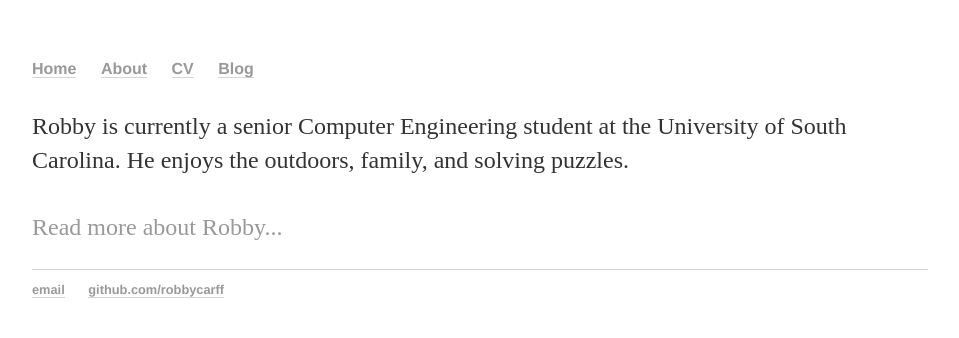
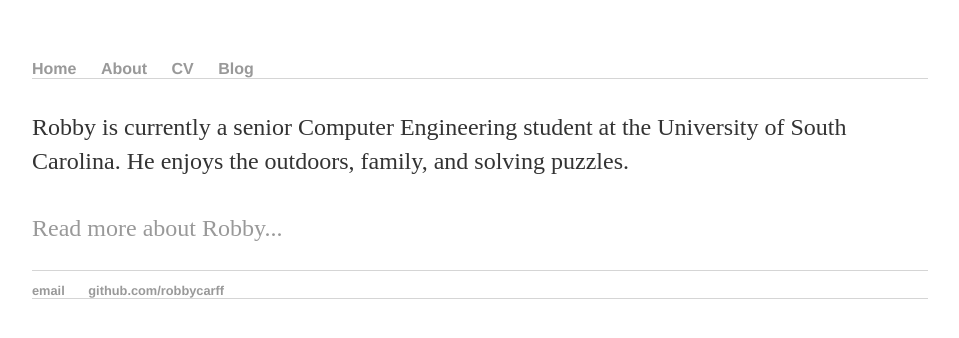
Before and after one commit to robbycarff/robbycarff.github.io, a Jekyll site: the page built from index.html, in a window 1280 px wide. Shown: the top 338 px of the page, without its empty margins (160-1119 px from the left). Built offline with Jekyll 4.4.1, drawn with Linux system fonts in a browser that asks for light colours.

Commit message:
Update main.css

```diff
--- a/css/main.css
+++ b/css/main.css
@@ -7,11 +7,11 @@ nav ul, footer ul {
     padding: 0px;
     list-style: none;
     font-weight: bold;
+    border-bottom: 1px solid #d5d5d5;
 }
 nav ul li, footer ul li {
     display: inline;
     margin-right: 20px;
-    border-bottom: 1px solid #d5d5d5;
 }
 a {
     text-decoration: none;
```
